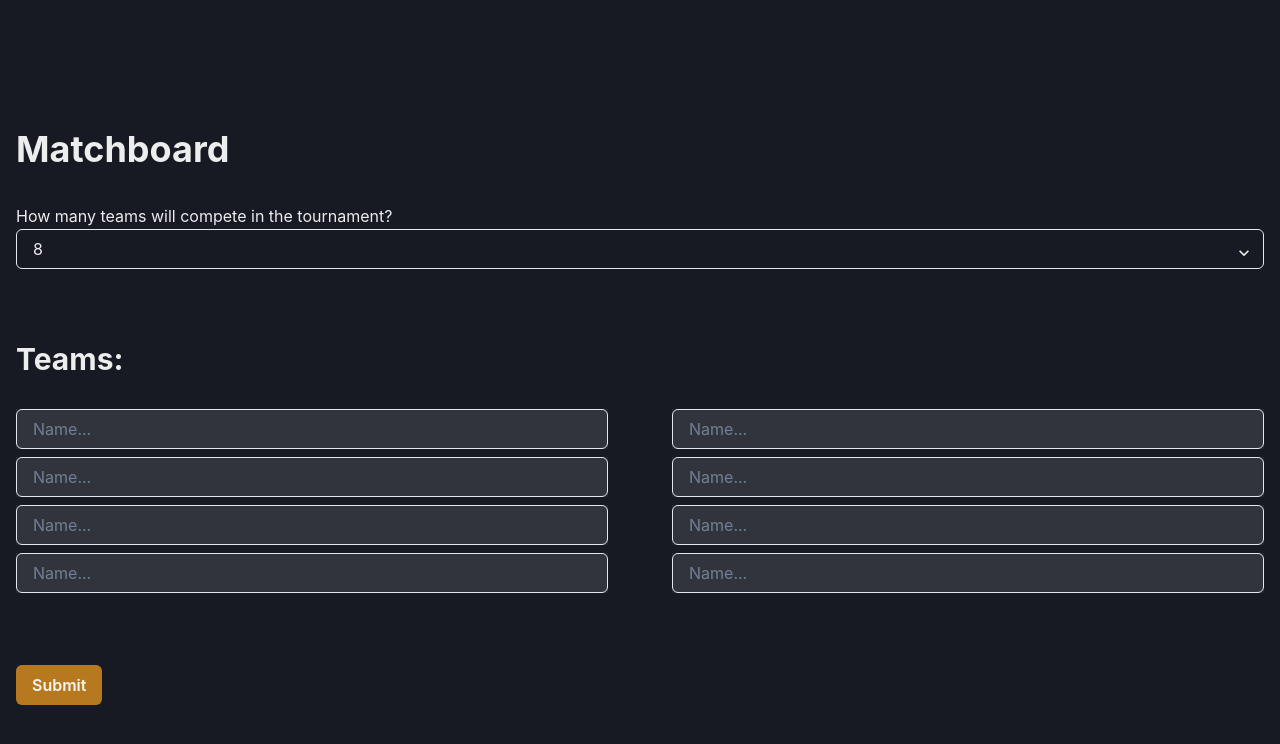
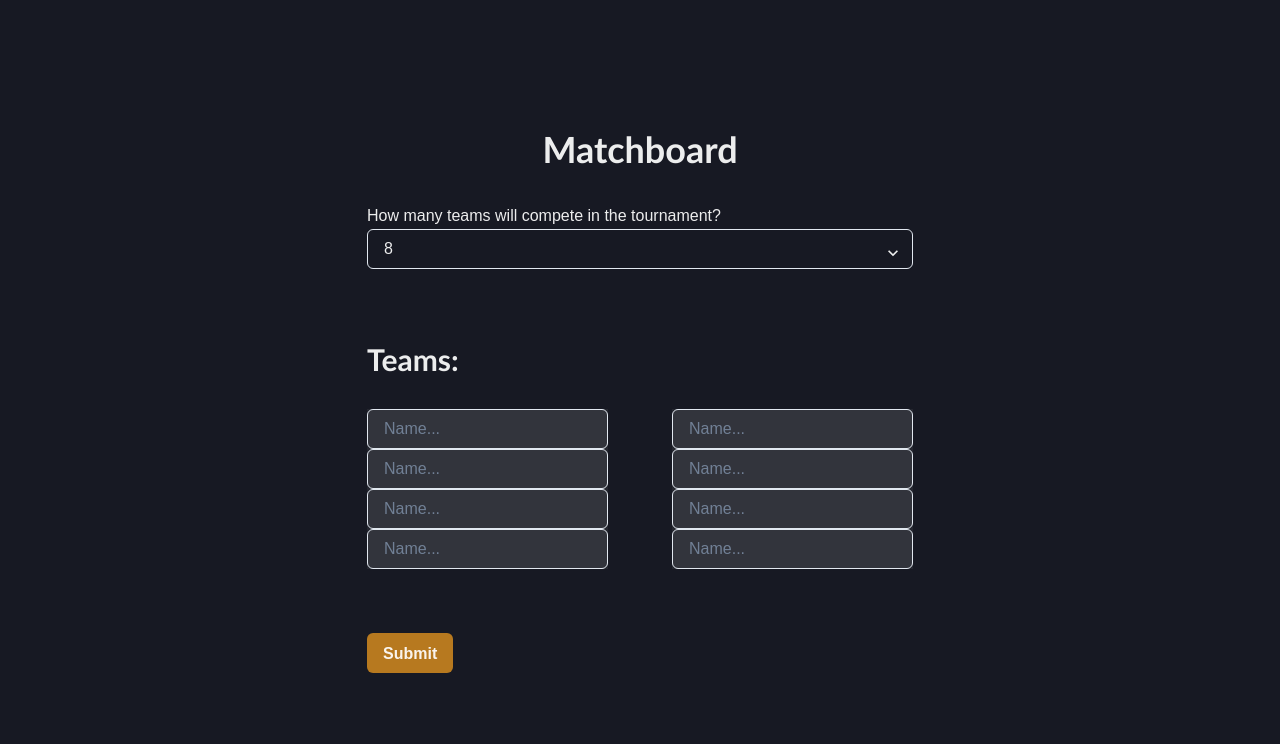
Before and after one commit to mivd7/draw-machine, a React (Create React App) app: page / in a window 1280 px wide. Shown: the top 744 px of the page. Built offline with nearby package versions, Linux system fonts and the light colour scheme.

Commit message:
experimenting w/ VStack & HStack

```diff
--- a/package.json
+++ b/package.json
@@ -6,6 +6,10 @@
     "@chakra-ui/react": "^2.3.4",
     "@emotion/react": "^11.10.4",
     "@emotion/styled": "^11.10.4",
+    "@fontsource/electrolize": "^4.5.8",
+    "@fontsource/fenix": "^4.5.9",
+    "@fontsource/open-sans": "^4.5.11",
+    "@fontsource/raleway": "^4.5.10",
     "@testing-library/jest-dom": "^5.16.5",
     "@testing-library/react": "^13.3.0",
     "@testing-library/user-event": "^13.5.0",
--- a/src/App.css
+++ b/src/App.css
@@ -1,4 +1,4 @@
-.app {
+/* .app {
   margin: 32px 0;
 }
 
@@ -43,4 +43,4 @@
   background-color: turquoise;
   border-left: 2px solid black;
   border-right: 2px solid black;
-}
+} */
--- a/src/App.js
+++ b/src/App.js
@@ -7,7 +7,6 @@ import { getTournamentGridColumns } from './lib/helpers';
 import { Container, Flex, Heading } from '@chakra-ui/react';
 
 function App() {
-  const [totalRoundAmount, setTotalRoundAmount] = useState(0);
   const [draw, setDraw] = useState(null)
   const [drawCompleted, setDrawCompleted] = useState(false)
   const [selectedWinners, setSelectedWinners] = useState({
@@ -22,7 +21,6 @@ function App() {
     const draw = new Draw(teams)
     setDraw(draw)
     setTournament(draw.generateTournament());
-    setTotalRoundAmount(draw.totalRoundsLeft)
     setDrawCompleted(true)
   }
 
@@ -97,10 +95,9 @@ function App() {
   // }
 
   return (
-    <Container maxW="container.xl" py={32}>
-      <Flex direction="column">
-        <Heading>Matchboard</Heading>
-        {drawCompleted && <Heading>Total rounds: {totalRoundAmount}</Heading>}
+    <Container maxW="container.lg" py={[16, 32]}>
+      <Flex direction="column" alignItems={'center'}>
+        <Heading textAlign="center">Matchboard</Heading>
         {!drawCompleted && <TournamentForm onSubmit={submitForm} onError={() => setDrawCompleted(false)}/>}
 
         {drawCompleted &&
--- a/src/components/TournamentGrid.js
+++ b/src/components/TournamentGrid.js
@@ -1,8 +1,9 @@
+import { Grid, GridItem, HStack, VStack } from '@chakra-ui/react';
 import TournamentMatchup from './TournamentMatchup';
 
-const TournamentGrid = ({selectedWinners, roundKeys, dividedItems, selectWinner}) => {
+const TournamentGrid = ({selectedWinners, dividedItems, selectWinner}) => {
     const {leftCols, rightCols, middleCol} = dividedItems;
-
+    const colAmount = leftCols.length + rightCols.length + middleCol.length;
     const matchHasWinner = (matchId, roundKey) => {
       return selectedWinners[roundKey]?.some(winner => winner.matchId === matchId)
     }
@@ -12,9 +13,9 @@ const TournamentGrid = ({selectedWinners, roundKeys, dividedItems, selectWinner}
     }
 
     return(
-        <div className="draw-container">
+        <HStack templateColumns={`repeat(${colAmount}, 1fr)`} maxW="100%" columnGap={16}>
           {leftCols && leftCols.map((col, i) =>
-            <div className="grid-col grid-col-left" key={'tournament-left-'+i}>
+            <VStack className="col col-left">
               {col.map(match =>
                 <TournamentMatchup
                   key={match.matchId}
@@ -22,18 +23,18 @@ const TournamentGrid = ({selectedWinners, roundKeys, dividedItems, selectWinner}
                   selectWinner={selectWinner}
                   matchHasWinner={matchHasWinner}/>
               )}
-            </div>
+            </VStack>
           )}
-          <div className="grid-col">
+          <VStack className="col col-middle">
             {middleCol.map(match =>
               <TournamentMatchup
                 key={match.matchId}
                 match={match}
                 selectWinner={selectWinner}
                 matchHasWinner={matchHasWinner} />)}
-          </div>
+          </VStack>
           {rightCols && reverseArray(rightCols).map((col, i) =>
-            <div className="grid-col grid-col-right" key={'tournament-right-'+i}>
+            <VStack className="col col-right">
               {col.map(match =>
                 <TournamentMatchup
                   key={match.matchId}
@@ -41,9 +42,9 @@ const TournamentGrid = ({selectedWinners, roundKeys, dividedItems, selectWinner}
                   selectWinner={selectWinner}
                   matchHasWinner={matchHasWinner}/>
               )}
-            </div>
+            </VStack>
           )}
-        </div>
+        </HStack>
     )
 }
 
--- a/src/components/TournamentMatchup.js
+++ b/src/components/TournamentMatchup.js
@@ -1,18 +1,18 @@
+import { Button, HStack, Text, VStack } from "@chakra-ui/react";
+
 const TournamentMatchup = ({match, selectWinner, matchHasWinner}) => {
     return(
-        <div key={`match-${match.matchId}`} className="flex">
+        <VStack key={`match-${match.matchId}`} p={18} borderRadius={4} border={'2px solid'} borderColor={'whiteAlpha.900'} justifyContent={'space-between'} minW="full">
             {match.team1 &&
-                <button className="team-btn" disabled={matchHasWinner(match.matchId, match.round)} onClick={() => selectWinner(match.matchId, match.team1)}>
+                <Button w="full" bgColor={'yellow.400'} color={"whiteAlpha.900"} disabled={matchHasWinner(match.matchId, match.round)} onClick={() => selectWinner(match.matchId, match.team1)}>
                     {match.team1}
-                </button>}
-
-            <span style={{margin: '0 8px'}}>vs.</span>
+                </Button>}
 
             {match.team2 &&
-                <button className="team-btn" disabled={matchHasWinner(match.matchId, match.round)}  onClick={() => selectWinner(match.matchId, match.team2)}>
+                <Button w="full" bgColor={'yellow.400'} color={"whiteAlpha.900"} disabled={matchHasWinner(match.matchId, match.round)}  onClick={() => selectWinner(match.matchId, match.team2)} marginLeft={0}>
                     {match.team2}
-                </button>}
-        </div>
+                </Button>}
+        </VStack>
     )
 }
 
--- a/src/index.css
+++ b/src/index.css
@@ -1,4 +1,4 @@
-body {
+/* body {
   margin: 0;
   font-family: -apple-system, BlinkMacSystemFont, 'Segoe UI', 'Roboto', 'Oxygen',
     'Ubuntu', 'Cantarell', 'Fira Sans', 'Droid Sans', 'Helvetica Neue',
@@ -10,4 +10,4 @@ body {
 code {
   font-family: source-code-pro, Menlo, Monaco, Consolas, 'Courier New',
     monospace;
-}
+} */
--- a/src/theme.js
+++ b/src/theme.js
@@ -11,7 +11,11 @@ const theme = extendTheme({
       },
       shadows: {
         white: '0 0 0 3px white'
-      }
-    }
+      },
+    },
+    fonts: {
+      heading: `'Trebuchet MS', sans-serif`,
+      body: `'Raleway', sans-serif`,
+    },
 });
 export default theme;
```
Also changed, not shown: 1 other file (tests, documents, lock files or other folders).
